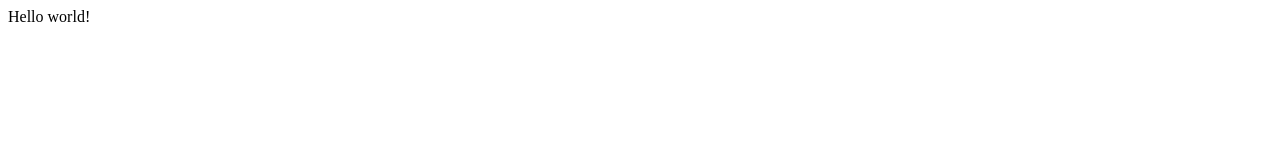
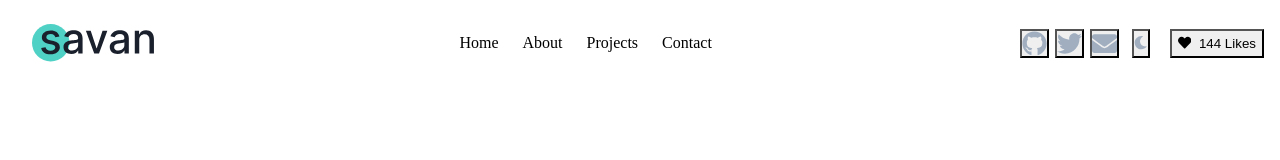
Before and after one commit to theSa1/sa1, a Gatsby site: page / in a window 1280 px wide. Built offline with nearby package versions, Linux system fonts and the light colour scheme; Gatsby itself is replaced by a stand-in of ours.

Commit message:
Desktop Header Complate

```diff
--- a/gatsby-config.js
+++ b/gatsby-config.js
@@ -6,5 +6,13 @@
 
 module.exports = {
   /* Your site config here */
-  plugins: [],
+  plugins: [
+    {
+      resolve: "@chakra-ui/gatsby-plugin",
+      options: {
+        resetCSS: true,
+        isUsingColorMode: true,
+      },
+    },
+  ],
 }
--- /dev/null
+++ b/src/components/Header.js
@@ -0,0 +1,120 @@
+import { Button, IconButton } from "@chakra-ui/button"
+import { Flex, Heading } from "@chakra-ui/layout"
+import React from "react"
+import {
+  FaEnvelope,
+  FaGithub,
+  FaHeart,
+  FaMoon,
+  FaTwitter,
+} from "react-icons/fa"
+import { theme as chakraTheme } from "@chakra-ui/react"
+
+export const Header = () => {
+  return (
+    <Flex
+      height="70px"
+      shadow="base"
+      width="100vw"
+      m="0"
+      justifyContent="center"
+    >
+      <Flex
+        width="90rem"
+        height="100%"
+        padding="0 1.5rem"
+        justifyContent="space-between"
+        alignItems="center"
+      >
+        <svg
+          width="122"
+          height="38"
+          viewBox="0 0 122 38"
+          fill="none"
+          xmlns="http://www.w3.org/2000/svg"
+        >
+          <circle cx="18.7324" cy="18.7324" r="18.7324" fill="#4FD1C5" />
+          <path
+            d="M39.2574 30.0853C43.0517 30.0853 45.1878 28.1583 46.0393 26.4404H46.2186V29.5774H50.5805V14.3406C50.5805 7.66323 45.3223 6.33374 41.6774 6.33374C37.5246 6.33374 33.7004 8.00681 32.2066 12.1895L36.4042 13.1455C37.0615 11.5173 38.7346 9.94876 41.7371 9.94876C44.6202 9.94876 46.099 11.4575 46.099 14.0567V14.1613C46.099 15.7896 44.426 15.7597 40.3031 16.2377C35.9561 16.7456 31.5045 17.8809 31.5045 23.0943C31.5045 27.6056 34.8955 30.0853 39.2574 30.0853ZM40.2284 26.5002C37.7038 26.5002 35.8814 25.3649 35.8814 23.154C35.8814 20.7639 38.0026 19.9125 40.5869 19.5689C42.0359 19.3747 45.4716 18.9863 46.114 18.344V21.3017C46.114 24.0205 43.948 26.5002 40.2284 26.5002Z"
+            fill="#1A202C"
+          />
+          <path
+            d="M75.3367 6.6325H70.5415L64.7455 24.2893H64.5065L58.6956 6.6325H53.9005L62.2359 29.5774H67.0161L75.3367 6.6325Z"
+            fill="#1A202C"
+          />
+          <path
+            d="M85.5132 30.0853C89.3075 30.0853 91.4437 28.1583 92.2951 26.4404H92.4744V29.5774H96.8363V14.3406C96.8363 7.66323 91.5781 6.33374 87.9332 6.33374C83.7804 6.33374 79.9563 8.00681 78.4625 12.1895L82.6601 13.1455C83.3173 11.5173 84.9904 9.94876 87.993 9.94876C90.876 9.94876 92.3549 11.4575 92.3549 14.0567V14.1613C92.3549 15.7896 90.6818 15.7597 86.5589 16.2377C82.2119 16.7456 77.7604 17.8809 77.7604 23.0943C77.7604 27.6056 81.1513 30.0853 85.5132 30.0853ZM86.4842 26.5002C83.9597 26.5002 82.1372 25.3649 82.1372 23.154C82.1372 20.7639 84.2584 19.9125 86.8427 19.5689C88.2917 19.3747 91.7275 18.9863 92.3698 18.344V21.3017C92.3698 24.0205 90.2038 26.5002 86.4842 26.5002Z"
+            fill="#1A202C"
+          />
+          <path
+            d="M107.252 15.9539C107.252 12.294 109.493 10.2027 112.6 10.2027C115.632 10.2027 117.47 12.1895 117.47 15.5207V29.5774H121.936V14.9829C121.936 9.30642 118.814 6.33374 114.123 6.33374C110.673 6.33374 108.417 7.93212 107.356 10.367H107.073V6.6325H102.785V29.5774H107.252V15.9539Z"
+            fill="#1A202C"
+          />
+          <path
+            d="M27.4115 12.4733C26.4853 8.9031 23.6919 6.57275 18.7324 6.57275C13.5489 6.57275 9.87412 9.30643 9.87412 13.3696C9.87412 16.6261 11.8459 18.7921 16.1481 19.7482L20.032 20.5996C22.2429 21.0926 23.2736 22.0785 23.2736 23.5126C23.2736 25.2902 21.3765 26.6794 18.4486 26.6794C15.7747 26.6794 14.0568 25.5292 13.519 23.2736L9.2019 23.9308C9.94881 27.994 13.3248 30.2795 18.4785 30.2795C24.0205 30.2795 27.8596 27.3367 27.8596 23.1839C27.8596 19.9424 25.7981 17.9407 21.5856 16.9697L17.9407 16.1331C15.4162 15.5356 14.3257 14.6841 14.3406 13.1306C14.3257 11.3679 16.2378 10.1131 18.7772 10.1131C21.5557 10.1131 22.8404 11.6517 23.3632 13.1903L27.4115 12.4733Z"
+            fill="#1A202C"
+          />
+        </svg>
+        <Flex>
+          <Heading
+            as="a"
+            size="sm"
+            color="gray.800"
+            m="0 12px"
+            _after={{ backgroundColor: "teal.300" }}
+            className="menu-item active"
+          >
+            Home
+          </Heading>
+          <Heading
+            as="a"
+            size="sm"
+            color="gray.800"
+            m="0 12px"
+            _after={{ backgroundColor: "teal.300" }}
+            className="menu-item"
+          >
+            About
+          </Heading>
+          <Heading
+            as="a"
+            size="sm"
+            color="gray.800"
+            m="0 12px"
+            _after={{ backgroundColor: "teal.300" }}
+            className="menu-item"
+          >
+            Projects
+          </Heading>
+          <Heading
+            as="a"
+            size="sm"
+            color="gray.800"
+            m="0 12px"
+            _after={{ backgroundColor: "teal.300" }}
+            className="menu-item"
+          >
+            Contact
+          </Heading>
+        </Flex>
+        <Flex>
+          <IconButton size="sm" rounded="full" variant="ghost" m="0 3px">
+            <FaGithub size="25px" color={chakraTheme.colors.gray["400"]} />
+          </IconButton>
+          <IconButton size="sm" rounded="full" variant="ghost" m="0 3px">
+            <FaTwitter size="25px" color={chakraTheme.colors.gray["400"]} />
+          </IconButton>
+          <IconButton size="sm" rounded="full" variant="ghost" m="0 3px">
+            <FaEnvelope size="25px" color={chakraTheme.colors.gray["400"]} />
+          </IconButton>
+          <IconButton size="sm" rounded="full" variant="outline" m="0 10px">
+            <FaMoon color={chakraTheme.colors.gray["400"]} />
+          </IconButton>
+          <Button size="sm" variant="outline" leftIcon={<FaHeart />} ml="10px">
+            144 Likes
+          </Button>
+        </Flex>
+      </Flex>
+    </Flex>
+  )
+}
--- a/src/pages/index.js
+++ b/src/pages/index.js
@@ -1,5 +1,8 @@
+import "@fontsource/inter"
+import { Header } from "../components/Header"
+import "../styles/main.css"
 import React from "react"
 
 export default function Home() {
-  return <div>Hello world!</div>
+  return <Header />
 }
--- /dev/null
+++ b/src/styles/main.css
@@ -0,0 +1,26 @@
+.menu-item {
+  display: inline-block;
+  position: relative;
+}
+
+.menu-item:after {
+  content: "";
+  position: absolute;
+  width: 100%;
+  transform: scaleX(0);
+  height: 3px;
+  bottom: -3px;
+  left: 0;
+  transform-origin: bottom right;
+  transition: transform 0.25s ease-out;
+}
+
+.menu-item:hover:after {
+  transform: scaleX(1);
+  transform-origin: bottom left;
+}
+
+.active:after {
+  transform: scaleX(1);
+  transform-origin: bottom left;
+}
```
Also changed, not shown: package.json (+9 -1 lines), src/@chakra-ui/gatsby-plugin/theme.js (added, +18 -0 lines), static/Logo.svg (added), 1 other file.
